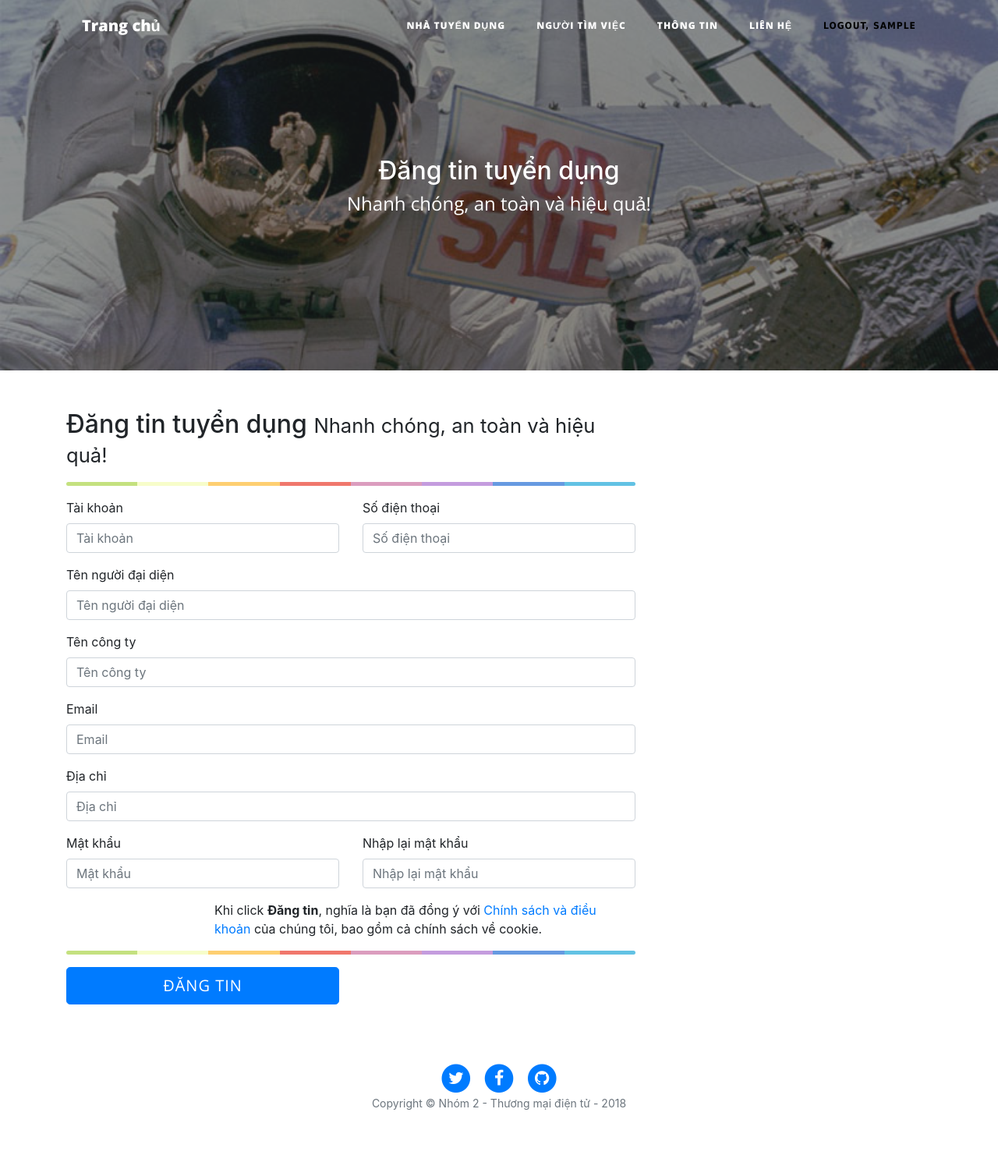
After one commit to ngoctt18/TMDT_CungUngNguonLD, a PHP site: page /employerPost.php in a window 1280 px wide. The commit adds this page. Shown: the whole page at 78% size. Run offline with PHP 8.4, Linux system fonts and the light colour scheme; the visitor is signed in with stand-in values (Sample User, id 1); some libraries are stand-ins or nearby versions.

Commit message:
update employer register and login, logout

```diff
--- a/Database/tmdt.sql
+++ b/Database/tmdt.sql
@@ -20,6 +20,7 @@ SET time_zone = "+00:00";
 
 --
 -- Cơ sở dữ liệu: `tmdt`
+-- type_user: 1: admin - 2: cty - 3: người lđ
 --
 
 -- --------------------------------------------------------
--- a/admin/app/func/posts.php
+++ b/admin/app/func/posts.php
@@ -40,7 +40,7 @@ function postsEdit($id, $title, $subtitle, $body, $status){
     $status = mysqli_real_escape_string($conn, $status);
 
     $sql = "Update posts Set title = '{$title}', sub_title = '{$subtitle}', body = '{$body}', status = '{$status}' Where id = '{$id}'";
-    echo $sql; die;
+    //echo $sql; die;
     if(mysqli_query($conn, $sql)){
         return true;
     } else {
@@ -57,6 +57,7 @@ function postsDelete($id){
     if(mysqli_query($conn, $sql)){
         return true;
     } else {
+        return false;
         echo mysqli_error($conn);
     }
 }
--- a/app/func/post.php
+++ b/app/func/post.php
@@ -6,7 +6,7 @@ function get_all_posts() {
 	global $conn;
 	$posts = array();
 
-	$sql = "SELECT posts.id, posts.title, posts.sub_title, posts.body, posts.post_cover, posts.created_at, users.fullname FROM posts INNER JOIN users WHERE posts.auth_id = users.id AND posts.status = 1";
+	$sql = "SELECT posts.id, posts.title, posts.sub_title, posts.body, posts.post_cover, posts.created_at, users.representative FROM posts INNER JOIN users WHERE posts.auth_id = users.id AND posts.status = 1";
 
 	$result = mysqli_query($conn, $sql);
 
--- /dev/null
+++ b/employerPost.php
@@ -0,0 +1,139 @@
+<?php
+
+include_once('views/_header.php');
+
+$usernameEmployer = $_SESSION['usernameEmployer'];
+
+?>
+
+
+<!DOCTYPE html>
+<html lang="en">
+<head>
+    <meta charset="utf-8">
+    <meta name="viewport" content="width=device-width, initial-scale=1, shrink-to-fit=no">
+    <meta name="description" content="">
+    <meta name="author" content="">
+    <title>Đăng tin tuyển dụng </title>
+    <link href="public/vendor/bootstrap/css/bootstrap.min.css" rel="stylesheet">
+
+<style>
+/* Credit to bootsnipp.com for the css for the color graph */
+.colorgraph {
+  height: 5px;
+  border-top: 0;
+  background: #c4e17f;
+  border-radius: 5px;
+  background-image: -webkit-linear-gradient(left, #c4e17f, #c4e17f 12.5%, #f7fdca 12.5%, #f7fdca 25%, #fecf71 25%, #fecf71 37.5%, #f0776c 37.5%, #f0776c 50%, #db9dbe 50%, #db9dbe 62.5%, #c49cde 62.5%, #c49cde 75%, #669ae1 75%, #669ae1 87.5%, #62c2e4 87.5%, #62c2e4);
+  background-image: -moz-linear-gradient(left, #c4e17f, #c4e17f 12.5%, #f7fdca 12.5%, #f7fdca 25%, #fecf71 25%, #fecf71 37.5%, #f0776c 37.5%, #f0776c 50%, #db9dbe 50%, #db9dbe 62.5%, #c49cde 62.5%, #c49cde 75%, #669ae1 75%, #669ae1 87.5%, #62c2e4 87.5%, #62c2e4);
+  background-image: -o-linear-gradient(left, #c4e17f, #c4e17f 12.5%, #f7fdca 12.5%, #f7fdca 25%, #fecf71 25%, #fecf71 37.5%, #f0776c 37.5%, #f0776c 50%, #db9dbe 50%, #db9dbe 62.5%, #c49cde 62.5%, #c49cde 75%, #669ae1 75%, #669ae1 87.5%, #62c2e4 87.5%, #62c2e4);
+  background-image: linear-gradient(to right, #c4e17f, #c4e17f 12.5%, #f7fdca 12.5%, #f7fdca 25%, #fecf71 25%, #fecf71 37.5%, #f0776c 37.5%, #f0776c 50%, #db9dbe 50%, #db9dbe 62.5%, #c49cde 62.5%, #c49cde 75%, #669ae1 75%, #669ae1 87.5%, #62c2e4 87.5%, #62c2e4);
+}
+.employerWaring {
+    color: red;
+}
+</style>
+
+</head>
+<body>
+
+<!-- Include the above in your HEAD tag -->
+
+<!-- Page Header -->
+<header class="masthead" style="background-image: url('public/img/post-sample-image.jpg')">
+  <div class="overlay"></div>
+  <div class="container">
+    <div class="row">
+      <div class="col-lg-8 col-md-10 mx-auto">
+        <div class="site-heading">
+          <h2>Đăng tin tuyển dụng</h2>
+          <span class="subheading">Nhanh chóng, an toàn và hiệu quả!</span>
+        </div>
+      </div>
+    </div>
+  </div>
+</header>
+<div class="container">
+
+<div class="row">
+    <div class="col-xs-12 col-sm-8 col-md-8 col-sm-offset-2 col-md-offset-2">
+    <form role="form" action="" method="post">
+      <h2>Đăng tin tuyển dụng <small> Nhanh chóng, an toàn và hiệu quả!</small></h2>
+      <hr class="colorgraph">
+      <div class="row">
+        <div class="col-xs-12 col-sm-6 col-md-6">
+          <div class="form-group">
+            <label for="username">Tài khoản</label>
+            <input type="text" name="username" id="username" class="form-control input-lg" placeholder="Tài khoản" tabindex="1" required>
+            <span class="employerWaring"></span>
+          </div>
+        </div>
+        <div class="col-xs-12 col-sm-6 col-md-6">
+          <div class="form-group">
+              <label for="phone_num">Số điện thoại</label>
+            <input type="text" name="phone_num" id="phone_num" class="form-control input-lg" placeholder="Số điện thoại" tabindex="2" required>
+          </div>
+        </div>
+      </div>
+      <div class="form-group">
+                <label for="representative_name">Tên người đại diện</label>
+        <input type="text" name="representative_name" id="representative_name" class="form-control input-lg" placeholder="Tên người đại diện" tabindex="3" required>
+      </div>
+            <div class="form-group">
+                <label for="company_name">Tên công ty</label>
+                <input type="text" name="company_name" id="company_name" class="form-control input-lg" placeholder="Tên công ty" tabindex="4" required>
+            </div>
+      <div class="form-group">
+                <label for="email">Email</label>
+        <input type="email" name="email" id="email" class="form-control input-lg" placeholder="Email" tabindex="5" required>
+      </div>
+            <div class="form-group">
+                <label for="address">Địa chỉ</label>
+                <input type="text" name="address" id="address" class="form-control input-lg" placeholder="Địa chỉ" tabindex="6" required>
+            </div>
+      <div class="row">
+        <div class="col-xs-12 col-sm-6 col-md-6">
+          <div class="form-group">
+                        <label for="password">Mật khẩu</label>
+            <input type="password" name="password" id="password" class="form-control input-lg" placeholder="Mật khẩu" tabindex="7" required>
+          </div>
+        </div>
+        <div class="col-xs-12 col-sm-6 col-md-6">
+          <div class="form-group">
+                        <label for="password_confirm">Nhập lại mật khẩu</label>
+            <input type="password" name="password_confirm" id="password_confirm" class="form-control input-lg" placeholder="Nhập lại mật khẩu" tabindex="8" required>
+                        <span class="employerWaring"></span>
+          </div>
+        </div>
+      </div>
+      <div class="row">
+        <div class="col-xs-4 col-sm-3 col-md-3">
+
+        </div>
+        <div class="col-xs-8 col-sm-9 col-md-9">
+           Khi click <strong class="label label-primary">Đăng tin</strong>, nghĩa là bạn đã đồng ý với <a href="#" data-toggle="modal" data-target="#t_and_c_m">Chính sách và điều khoản</a> của chúng tôi, bao gồm cả chính sách về cookie.
+        </div>
+      </div>
+
+      <hr class="colorgraph">
+      <div class="row">
+        <div class="col-xs-12 col-md-6">
+                    <button type="submit" class="btn btn-primary btn-block btn-lg" name="register">Đăng tin</button>
+                </div>
+      </div>
+    </form>
+        <br>
+  </div>
+</div>
+
+  <?php
+  include_once('views/_footer.php');
+ ?>
+</div>
+
+
+
+<script src="//netdna.bootstrapcdn.com/bootstrap/3.1.0/js/bootstrap.min.js"></script>
+<script src="public/vendor/jquery/jquery.min.js"></script>
+
+</body>
--- a/index.php
+++ b/index.php
@@ -39,7 +39,7 @@
 								</h3>
 							</a>
 							<p class="post-meta">Posted by
-								<a href="#"><?= $post['fullname'] ?></a>
+								<a href="#"><?= $post['representative'] ?></a>
 								on September 24, 2018
 							</p>
 						</div>
--- a/views/_header.php
+++ b/views/_header.php
@@ -1,3 +1,14 @@
+<?php
+
+session_start();
+
+if (isset($_SESSION['usernameEmployer'])) {
+	$usernameEmployer = $_SESSION['usernameEmployer'];
+}
+
+ ?>
+
+
 <!DOCTYPE html>
 <html lang="en">
 	<head>
@@ -27,10 +38,10 @@
 				<div class="collapse navbar-collapse" id="navbarResponsive">
 					<ul class="navbar-nav ml-auto">
 						<!-- <li class="nav-item">
-							<a class="nav-link" href="index.php">Home</a>
+							<a class="nav-link" href="index.php">Trang chủ</a>
 						</li> -->
 						<li class="nav-item">
-							<a class="nav-link" href="#">Nhà tuyển dụng</a>
+							<a class="nav-link" href="<?= isset($usernameEmployer) ? 'employerPost.php' : 'employerRegister.php' ?>">Nhà tuyển dụng</a>
 						</li>
 						<li class="nav-item">
 							<a class="nav-link" href="#">Người tìm việc</a>
@@ -41,7 +52,30 @@
 						<li class="nav-item">
 							<a class="nav-link" href="contact.php">Liên hệ</a>
 						</li>
+						<li class="nav-item">
+							<a class="nav-link" <?= isset($usernameEmployer) ? 'data-toggle="modal" data-target="#exampleModal"' : '' ?> href="javascript:void(0)" style="color: #000;font-family: tahoma;"> <?= isset($usernameEmployer) ? 'Logout, '.$_SESSION['usernameEmployer'] : '' ?>
+							</a>
+						</li>
 					</ul>
 				</div>
 			</div>
 		</nav>
+
+		<!-- Logout Modal-->
+    <div class="modal fade" id="exampleModal" tabindex="-1" role="dialog" aria-labelledby="exampleModalLabel" aria-hidden="true">
+      <div class="modal-dialog" role="document">
+        <div class="modal-content">
+          <div class="modal-header">
+            <h5 class="modal-title" id="exampleModalLabel">Bạn muốn đăng xuất?</h5>
+            <button class="close" type="button" data-dismiss="modal" aria-label="Close">
+              <span aria-hidden="true">×</span>
+            </button>
+          </div>
+          <div class="modal-body">Chọn "Đăng xuất" bên dưới nếu bạn đã sẵn sàng kết thúc phiên làm việc hiện tại của mình dưới tên tài khoản '<?php echo $_SESSION['usernameEmployer']; ?>'.</div>
+          <div class="modal-footer">
+            <button class="btn btn-secondary" type="button" data-dismiss="modal">Hủy</button>
+            <a class="btn btn-primary" href="employerLogout.php">Đăng xuất</a>
+          </div>
+        </div>
+      </div>
+    </div>
```
Also changed, not shown: app/func/employer.php (added, +56 -0 lines), contact.php (+11 -11 lines), employerLogin.php (added, +86 -0 lines), employerLogout.php (added, +7 -0 lines), employerRegister.php (renamed from employee.php, +133 -19 lines), admin/forgot-password.html (indentation only).
